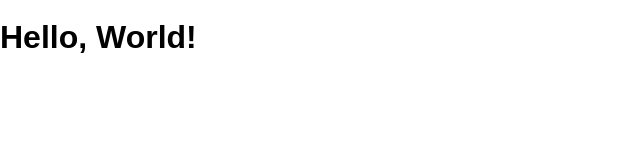
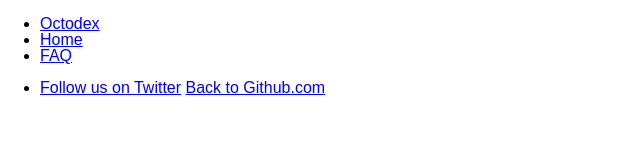
Before and after one commit to AbtaheeAli/octodex, a website: page public/index.html in a window 1280 px wide. Shown: the whole page, without its empty margins (0-640 px from the left). Drawn offline with Linux system fonts and the light colour scheme.

Commit message:
Added header

```diff
--- a/public/index.html
+++ b/public/index.html
@@ -8,6 +8,20 @@
     <link rel="stylesheet" href="/screen.css" />
   </head>
   <body>
-    <h1 class="hello-world">Hello, World!</h1>
+    <header>
+      <nav>
+        <ul class="left-side">
+          <li><a href="#">Octodex</a></li>
+          <li><a href="#">Home</a></li>
+          <li><a href="#">FAQ</a></li>
+        </ul>
+        <ul class="right-side">
+          <li>
+            <a href="https://twitter.com/githubdesign">Follow us on Twitter</a>
+            <a href="https://github.com/">Back to Github.com</a>
+          </li>
+        </ul>
+      </nav>
+    </header>
   </body>
 </html>
```
